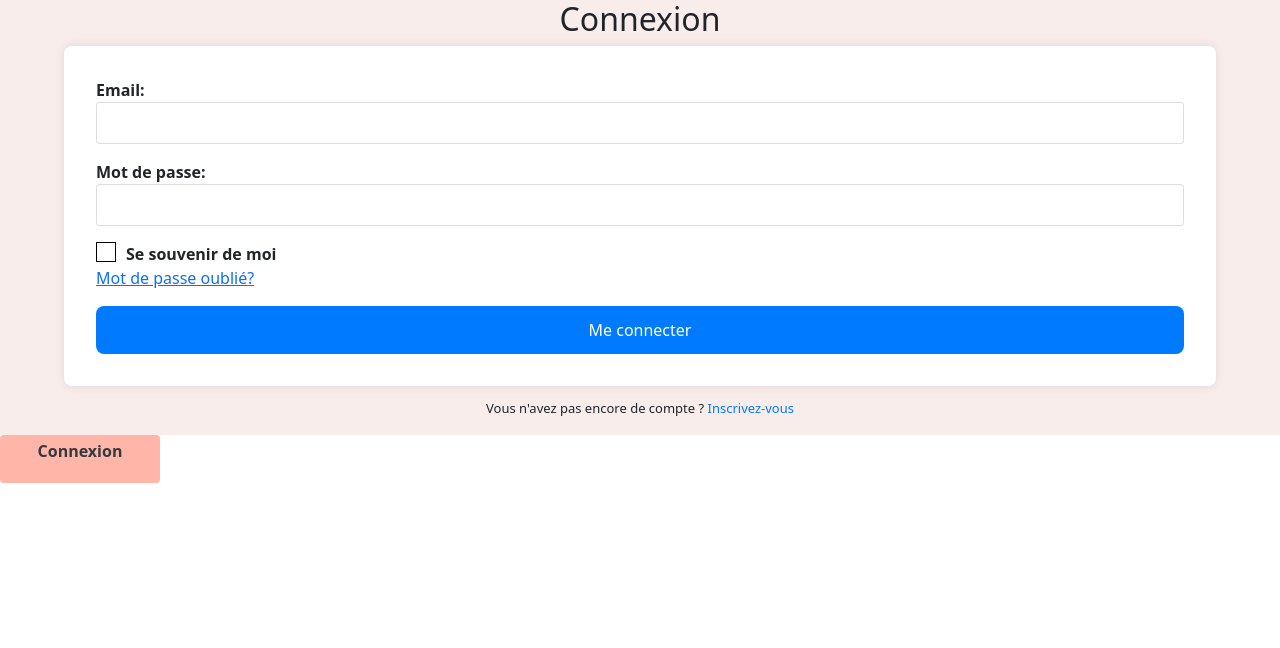
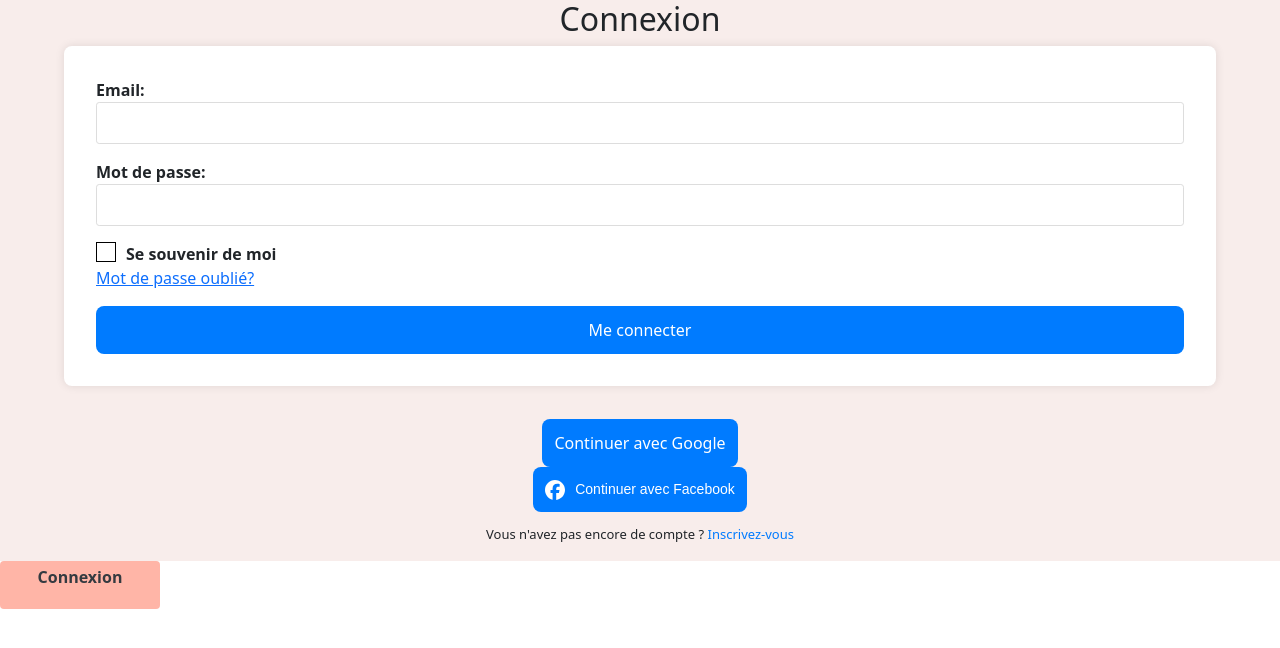
Before and after one commit to clairelacanal/baby-food, a React (Create React App) app: page /connexion in a window 1280 px wide. Shown: the top 648 px of the page. Built offline with nearby package versions, Linux system fonts and the light colour scheme.

Commit message:
button facebook on going

```diff
--- a/package.json
+++ b/package.json
@@ -5,6 +5,7 @@
   "dependencies": {
     "@fortawesome/fontawesome-free": "^6.4.0",
     "@fortawesome/fontawesome-svg-core": "^6.4.0",
+    "@fortawesome/free-brands-svg-icons": "^6.4.0",
     "@fortawesome/free-solid-svg-icons": "^6.4.0",
     "@fortawesome/react-fontawesome": "^0.2.0",
     "@testing-library/jest-dom": "^5.16.5",
--- a/src/Components/Auth/Login/Login.js
+++ b/src/Components/Auth/Login/Login.js
@@ -1,8 +1,11 @@
 import React, { useState, useContext } from 'react';
 import { Link } from 'react-router-dom';
+import { FontAwesomeIcon } from '@fortawesome/react-fontawesome';
+import { faFacebook } from '@fortawesome/free-brands-svg-icons';
 import './Login.scss';
 import axios from 'axios'; // N'oubliez pas d'importer axios
 import { UserContext } from '../../../App';
+
 
 const LoginForm = () => {
 
@@ -83,6 +86,13 @@ const LoginForm = () => {
         </div>
         <button type="submit">Me connecter</button>
       </form>
+      <hr/>
+      <button className="btn-google">Continuer avec Google</button>
+      <button className="btn-facebook">
+        <FontAwesomeIcon icon={faFacebook} className="facebook-icon" />
+        Continuer avec Facebook
+      </button>
+
       <p>
         {`Vous n'avez pas encore de compte ? `}
         <Link to="/creation-du-compte">Inscrivez-vous</Link>
--- a/src/Components/Auth/Login/Login.scss
+++ b/src/Components/Auth/Login/Login.scss
@@ -86,7 +86,9 @@
 
       }
 
-      button {
+    }
+
+    button {
         padding: 0.75rem;
         border: none;
         border-radius: 0.5rem;
@@ -99,7 +101,6 @@
           background-color: #0056b3;
         }
       }
-    }
 
     p {
       text-align: center;
@@ -116,3 +117,24 @@
       }
     }
   }
+
+  .btn-facebook {
+    background-color: #3b5998;
+    color: white;
+    border: none;
+    padding: 10px 20px;
+    text-align: center;
+    text-decoration: none;
+    display: flex;
+    align-items: center;
+    justify-content: center;
+    font-size: 14px;
+    cursor: pointer;
+    border-radius: 4px;
+    font-family: Arial, sans-serif;
+
+    .facebook-icon {
+      height: 20px;
+      margin-right: 10px;
+    }
+  }
```
Also changed, not shown: 1 other file (tests, documents, lock files or other folders).
